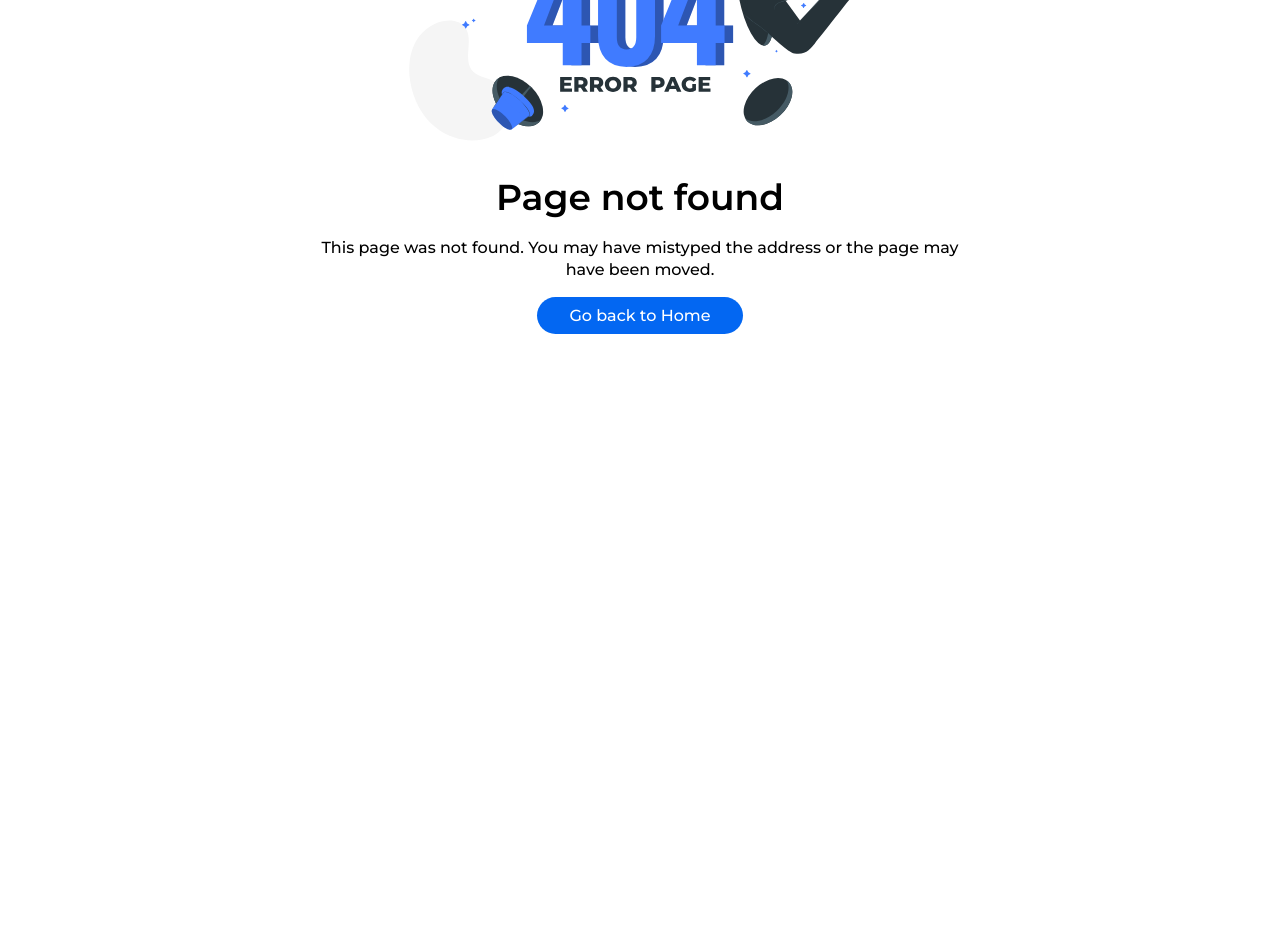
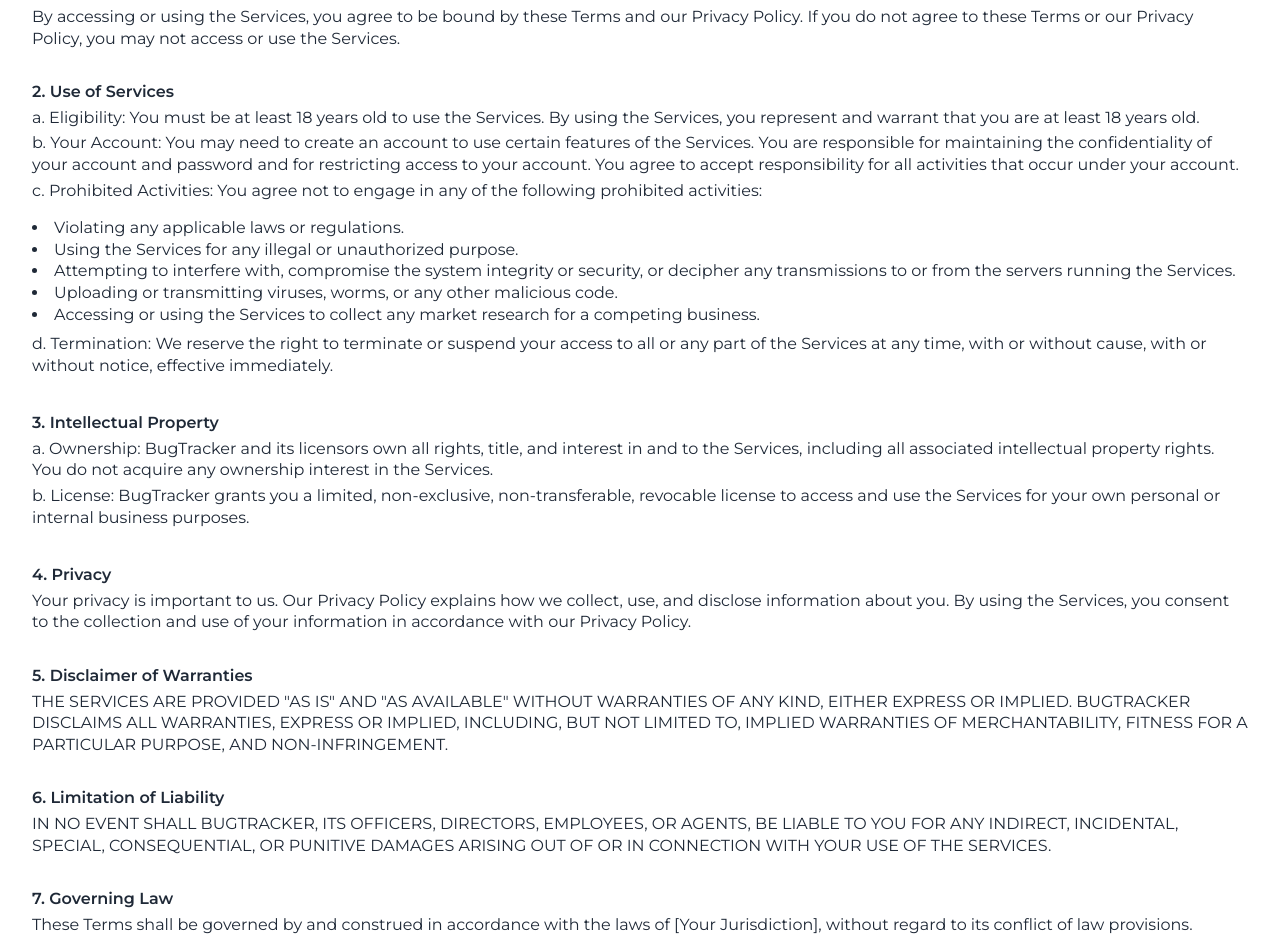
Before and after one commit to Tnaike/bug-tracker, a Next.js app: page /terms in a window 1280 px wide. Before the commit this address had no page. Shown: the part 280-1232 px from the top of the page. Before the commit the page ends 800 px from the top, so only its background shows below. Built offline with nearby package versions, Linux system fonts and the light colour scheme.

Commit message:
Create terms of services page

```diff
--- /dev/null
+++ b/src/app/(root)/terms/page.tsx
@@ -0,0 +1,22 @@
+import Footer from '@/shared/components/Footer';
+import NavBar from '@/shared/components/Narbar';
+import TermsOfService from '@/shared/components/TermsOfService';
+import { Metadata } from 'next';
+
+export const metadata: Metadata = {
+  title: 'BugTracker | Terms of Service',
+};
+
+function Terms() {
+  return (
+    <div>
+      <NavBar />
+      <div className="py-5">
+        <TermsOfService />
+      </div>
+      <Footer />
+    </div>
+  );
+}
+
+export default Terms;
--- a/src/app/routes.ts
+++ b/src/app/routes.ts
@@ -3,6 +3,7 @@
   signIn: '/signin',
   signUp: '/signup',
   forgotPassword: '/password/forgot',
+  terms: '/terms',
 };
 
 export default ROUTE;
--- a/src/shared/components/Footer/index.tsx
+++ b/src/shared/components/Footer/index.tsx
@@ -5,7 +5,7 @@
   return (
     <footer className="top-0 w-full bg-white pt-5">
       <div className="flex-col container w-full items-center justify-center py-4 mx-auto">
-        <ul className="sm:flex px-4 items-center justify-center text-xs mb-2 max-sm:text-center">
+        <ul className="sm:flex px-4 items-center justify-center text-xs mb-2">
           <li className="px-4 max-sm:py-1 sm:border-r hover:text-blue-300">
             <Link href={ROUTE.home}>BugTracker Home</Link>
           </li>
@@ -13,7 +13,7 @@
             <Link href="/">About BugTracker</Link>
           </li>
           <li className="px-4 max-sm:py-1 sm:border-r hover:text-blue-300">
-            <Link href="/">Terms of Service</Link>
+            <Link href={ROUTE.terms}>Terms of Service</Link>
           </li>
           <li className="px-4 max-sm:py-1 sm:border-r hover:text-blue-300">
             <Link href="/">Privacy Policy</Link>
--- /dev/null
+++ b/src/shared/components/TermsOfService/index.tsx
@@ -0,0 +1,108 @@
+import Link from 'next/link';
+
+const TermsOfService = () => {
+  return (
+    <div className="relative max-sm:mt-16 scroll-smooth bg-white">
+      <div className="container md:container px-4 md:px-8 mx-auto">
+        <h1 className="flex mb-6 font-semibold md:text-2xl">BugTracker Terms of Service</h1>
+        <div className="flex flex-col py-2 text-sm md:text-base text-gray-800">
+          <p className="mb-8">
+            Welcome to BugTracker! These Terms of Service ("Terms") govern your access to and use of BugTracker,
+            including any content, functionality, and services offered on or through the BugTracker website or mobile
+            application (collectively, the "Services"). Please read these Terms carefully before using the Services.
+          </p>
+          <h3 className="mb-1 font-semibold">1. Acceptance of Terms</h3>
+          <p className="mb-8">
+            By accessing or using the Services, you agree to be bound by these Terms and our Privacy Policy. If you do
+            not agree to these Terms or our Privacy Policy, you may not access or use the Services.
+          </p>
+          <h3 className="mb-1 font-semibold">2. Use of Services</h3>
+          <div className="mb-8">
+            <p className="mb-1">
+              a. Eligibility: You must be at least 18 years old to use the Services. By using the Services, you
+              represent and warrant that you are at least 18 years old.
+            </p>
+            <p className="mb-1">
+              b. Your Account: You may need to create an account to use certain features of the Services. You are
+              responsible for maintaining the confidentiality of your account and password and for restricting access to
+              your account. You agree to accept responsibility for all activities that occur under your account.
+            </p>
+            <p className="mb-4">
+              c. Prohibited Activities: You agree not to engage in any of the following prohibited activities:
+            </p>
+            <ul className="gap-1 mb-2 list-disc list-inside">
+              <li className="">Violating any applicable laws or regulations.</li>
+              <li className="">Using the Services for any illegal or unauthorized purpose.</li>
+              <li className="">
+                Attempting to interfere with, compromise the system integrity or security, or decipher any transmissions
+                to or from the servers running the Services.
+              </li>
+              <li className="">Uploading or transmitting viruses, worms, or any other malicious code.</li>
+              <li className="">
+                Accessing or using the Services to collect any market research for a competing business.
+              </li>
+            </ul>
+            <p className="mb-1">
+              d. Termination: We reserve the right to terminate or suspend your access to all or any part of the
+              Services at any time, with or without cause, with or without notice, effective immediately.
+            </p>
+          </div>
+          <h3 className="mb-1 font-semibold">3. Intellectual Property</h3>
+          <div className="mb-8">
+            <p className="mb-1">
+              a. Ownership: BugTracker and its licensors own all rights, title, and interest in and to the Services,
+              including all associated intellectual property rights. You do not acquire any ownership interest in the
+              Services.
+            </p>
+            <p className="mb-1">
+              b. License: BugTracker grants you a limited, non-exclusive, non-transferable, revocable license to access
+              and use the Services for your own personal or internal business purposes.
+            </p>
+          </div>
+          <h3 className="mb-1 font-semibold">4. Privacy</h3>
+          <p className="mb-8">
+            Your privacy is important to us. Our Privacy Policy explains how we collect, use, and disclose information
+            about you. By using the Services, you consent to the collection and use of your information in accordance
+            with our Privacy Policy.
+          </p>
+          <h3 className="mb-1 font-semibold">5. Disclaimer of Warranties</h3>
+          <p className="mb-8">
+            THE SERVICES ARE PROVIDED "AS IS" AND "AS AVAILABLE" WITHOUT WARRANTIES OF ANY KIND, EITHER EXPRESS OR
+            IMPLIED. BUGTRACKER DISCLAIMS ALL WARRANTIES, EXPRESS OR IMPLIED, INCLUDING, BUT NOT LIMITED TO, IMPLIED
+            WARRANTIES OF MERCHANTABILITY, FITNESS FOR A PARTICULAR PURPOSE, AND NON-INFRINGEMENT.
+          </p>
+          <h3 className="mb-1 font-semibold">6. Limitation of Liability</h3>
+          <p className="mb-8">
+            IN NO EVENT SHALL BUGTRACKER, ITS OFFICERS, DIRECTORS, EMPLOYEES, OR AGENTS, BE LIABLE TO YOU FOR ANY
+            INDIRECT, INCIDENTAL, SPECIAL, CONSEQUENTIAL, OR PUNITIVE DAMAGES ARISING OUT OF OR IN CONNECTION WITH YOUR
+            USE OF THE SERVICES.
+          </p>
+          <h3 className="mb-1 font-semibold">7. Governing Law</h3>
+          <p className="mb-8">
+            These Terms shall be governed by and construed in accordance with the laws of [Your Jurisdiction], without
+            regard to its conflict of law provisions.
+          </p>
+          <h3 className="mb-1 font-semibold">8. Changes to Terms</h3>
+          <p className="mb-8">
+            BugTracker reserves the right to modify or revise these Terms at any time. We will notify you of any changes
+            by posting the revised Terms on the BugTracker website or mobile application. By continuing to access or use
+            the Services after any revisions become effective, you agree to be bound by the revised Terms.
+          </p>
+          <h3 className="mb-1 font-semibold">9. Contact Us</h3>
+          <p className="mb-4">
+            If you have any questions or concerns regarding this Agreement, please contact us at{' '}
+            <Link href="mailto:contact@bugtracker.com" className="text-blue-300">
+              contact@bugtracker.com
+            </Link>
+            .
+          </p>
+          <p className="mb-8">
+            By using BugTracker, you agree to these Terms of Service. Thank you for using BugTracker!
+          </p>
+        </div>
+      </div>
+    </div>
+  );
+};
+
+export default TermsOfService;
```
